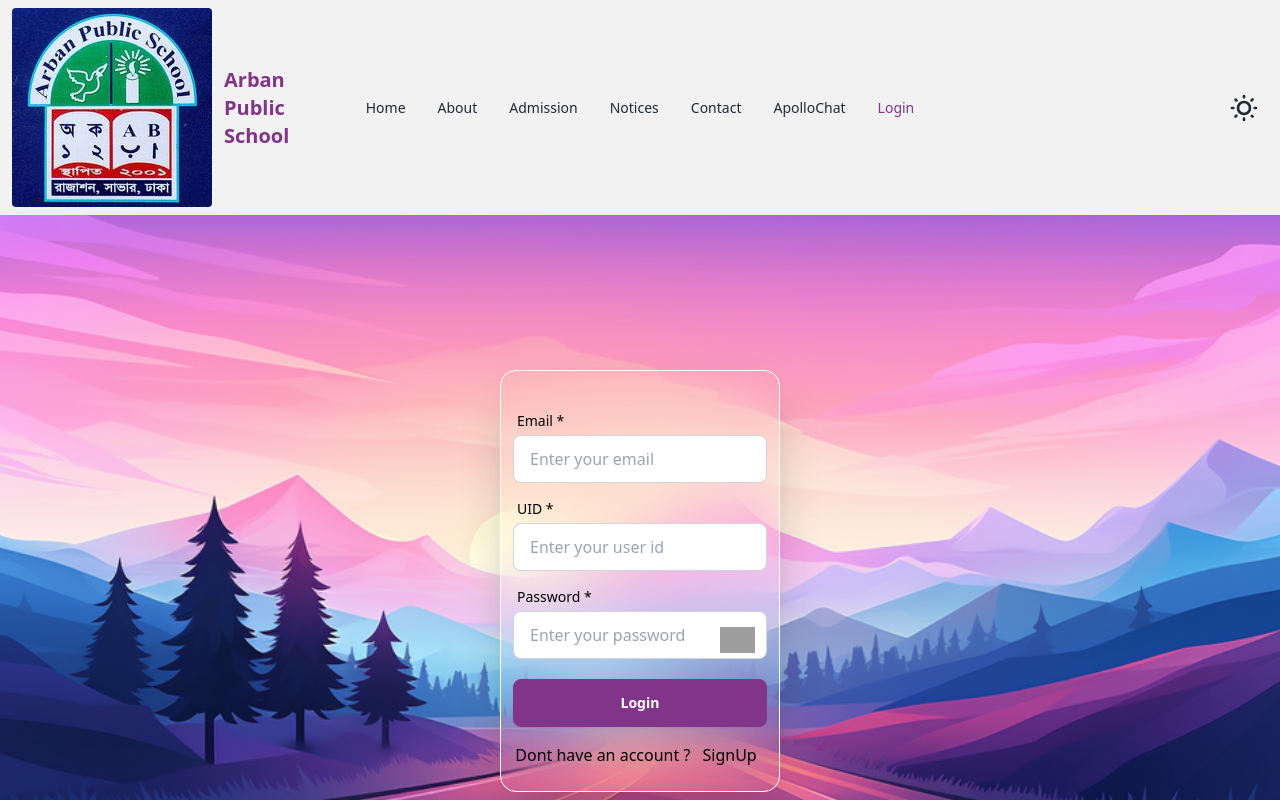
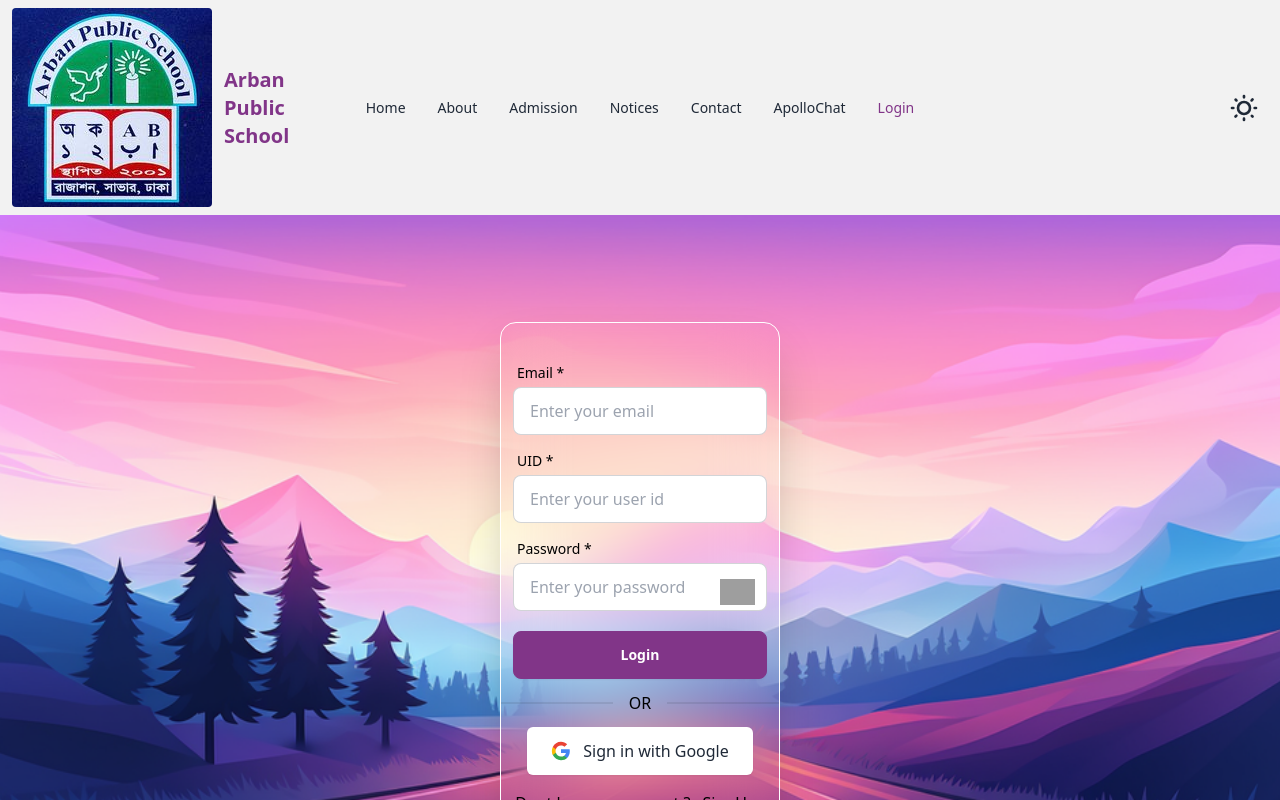
Before and after one commit to misbahulhoq/arbanpublicschool, a Next.js app: page /login in a window 1280 px wide. Shown: the top 800 px of the page. Built offline with nearby package versions, Linux system fonts and the light colour scheme; no server answers; grey boxes are pictures that could not be loaded.

Commit message:
added google sign in button

```diff
--- a/src/app/layout-client.tsx
+++ b/src/app/layout-client.tsx
@@ -5,14 +5,14 @@
 import React, { ReactNode } from "react";
 import { Provider } from "react-redux";
 import { SessionProvider } from "next-auth/react";
-import GoogleOneTap from "@/components/home/GoogleOneTapSignIn";
+
 const RootLayoutClient = ({ children }: { children: ReactNode }) => {
   return (
     <SessionProvider>
       <Provider store={store}>
         <Header />
         <div className="min-h-screen">{children}</div>
-        <GoogleOneTap />
+
         <Footer />
         {/* <Script
           src="https://accounts.google.com/gsi/v2/async.js"
--- a/src/app/login/page.tsx
+++ b/src/app/login/page.tsx
@@ -1,4 +1,5 @@
 "use client";
+import GoogleLoginButton from "@/components/shared/GoogleLogin";
 import {
   useGetUserInfoQuery,
   useLogInUserMutation,
@@ -135,6 +136,10 @@
               {isLoading ? "Loading..." : "Login"}
             </button>
           </form>
+          <span className="divider text-black">OR</span>
+          <div className="flex justify-center px-3">
+            <GoogleLoginButton />
+          </div>
           <div className="pb-6 pt-4 text-center text-black">
             Dont have an account ?{" "}
             <Link href="/signup" className="p-2 text-black">
--- a/src/components/home/GoogleOneTapSignIn.tsx
+++ /dev/null
@@ -1,106 +0,0 @@
-"use client";
-
-import { useEffect, useCallback, useState } from "react";
-import { signIn, useSession } from "next-auth/react";
-import Script from "next/script";
-
-declare global {
-  interface Window {
-    google: {
-      accounts: {
-        id: {
-          initialize: (config: any) => void;
-          prompt: (callback: (notification: any) => void) => void;
-          cancel: () => void;
-          revoke: (hint: string, callback: () => void) => void;
-        };
-      };
-    };
-  }
-}
-
-export default function GoogleOneTap() {
-  const { data: session } = useSession();
-  const [isGoogleScriptLoaded, setIsGoogleScriptLoaded] = useState(false);
-  console.log(session);
-
-  const handleCredentialResponse = useCallback((response: any) => {
-    signIn("google", {
-      credential: response.credential,
-      redirect: false,
-    }).catch((error) => {
-      console.error("Error signing in:", error);
-    });
-  }, []);
-
-  const initializeGoogleOneTap = useCallback(() => {
-    if (window.google && !session) {
-      try {
-        window.google.accounts.id.initialize({
-          client_id: process.env.NEXT_PUBLIC_GOOGLE_CLIENT_ID!,
-          callback: handleCredentialResponse,
-          context: "signin",
-          ux_mode: "popup",
-          auto_select: false,
-          use_fedcm_for_prompt: true,
-        });
-
-        window.google.accounts.id.prompt((notification: any) => {
-          if (notification.isNotDisplayed()) {
-            console.log(
-              "One Tap was not displayed:",
-              notification.getNotDisplayedReason(),
-            );
-          } else if (notification.isSkippedMoment()) {
-            console.log(
-              "One Tap was skipped:",
-              notification.getSkippedReason(),
-            );
-          } else if (notification.isDismissedMoment()) {
-            console.log(
-              "One Tap was dismissed:",
-              notification.getDismissedReason(),
-            );
-          }
-        });
-      } catch (error) {
-        if (
-          error instanceof Error &&
-          error.message.includes(
-            "Only one navigator.credentials.get request may be outstanding at one time",
-          )
-        ) {
-          console.log(
-            "FedCM request already in progress. Waiting before retrying...",
-          );
-          setTimeout(initializeGoogleOneTap, 1000);
-        } else {
-          console.error("Error initializing Google One Tap:", error);
-        }
-      }
-    }
-  }, [session, handleCredentialResponse]);
-
-  useEffect(() => {
-    if (isGoogleScriptLoaded) {
-      initializeGoogleOneTap();
-    }
-  }, [isGoogleScriptLoaded, initializeGoogleOneTap]);
-
-  useEffect(() => {
-    if (session) {
-      // If user is signed in, cancel any ongoing One Tap prompts
-      window.google?.accounts.id.cancel();
-    }
-  }, [session]);
-
-  return (
-    <Script
-      src="https://accounts.google.com/gsi/client"
-      async
-      defer
-      onLoad={() => setIsGoogleScriptLoaded(true)}
-      strategy="afterInteractive"
-    />
-  );
-}
--- /dev/null
+++ b/src/components/shared/GoogleLogin.tsx
@@ -0,0 +1,56 @@
+import { useState } from "react";
+
+export default function GoogleLoginButton() {
+  const [isHovered, setIsHovered] = useState(false);
+  const [isPressed, setIsPressed] = useState(false);
+
+  const handleLogin = () => {
+    console.log("Initiating Google login...");
+    // In a real implementation, you would call your authentication logic here
+    // For example: authService.loginWithGoogle()
+  };
+
+  return (
+    <button
+      className={`flex items-center justify-center gap-3 rounded-md px-6 py-3 font-medium shadow-sm transition-all duration-200 ${
+        isPressed
+          ? "bg-base-300 shadow-inner"
+          : isHovered
+            ? "bg-base-200 shadow-md"
+            : "bg-base-100 hover:shadow-md"
+      }`}
+      onMouseEnter={() => setIsHovered(true)}
+      onMouseLeave={() => {
+        setIsHovered(false);
+        setIsPressed(false);
+      }}
+      onMouseDown={() => setIsPressed(true)}
+      onMouseUp={() => setIsPressed(false)}
+      onClick={handleLogin}
+    >
+      <svg
+        xmlns="http://www.w3.org/2000/svg"
+        viewBox="0 0 24 24"
+        className="h-5 w-5"
+      >
+        <path
+          fill="#4285F4"
+          d="M22.56 12.25c0-.78-.07-1.53-.2-2.25H12v4.26h5.92c-.26 1.37-1.04 2.53-2.21 3.31v2.77h3.57c2.08-1.92 3.28-4.74 3.28-8.09z"
+        />
+        <path
+          fill="#34A853"
+          d="M12 23c2.97 0 5.46-.98 7.28-2.66l-3.57-2.77c-.98.66-2.23 1.06-3.71 1.06-2.86 0-5.29-1.93-6.16-4.53H2.18v2.84C3.99 20.53 7.7 23 12 23z"
+        />
+        <path
+          fill="#FBBC05"
+          d="M5.84 14.09c-.22-.66-.35-1.36-.35-2.09s.13-1.43.35-2.09V7.07H2.18C1.43 8.55 1 10.22 1 12s.43 3.45 1.18 4.93l2.85-2.22.81-.62z"
+        />
+        <path
+          fill="#EA4335"
+          d="M12 5.38c1.62 0 3.06.56 4.21 1.64l3.15-3.15C17.45 2.09 14.97 1 12 1 7.7 1 3.99 3.47 2.18 7.07l3.66 2.84c.87-2.6 3.3-4.53 6.16-4.53z"
+        />
+      </svg>
+      <span className="">Sign in with Google</span>
+    </button>
+  );
+}
```
